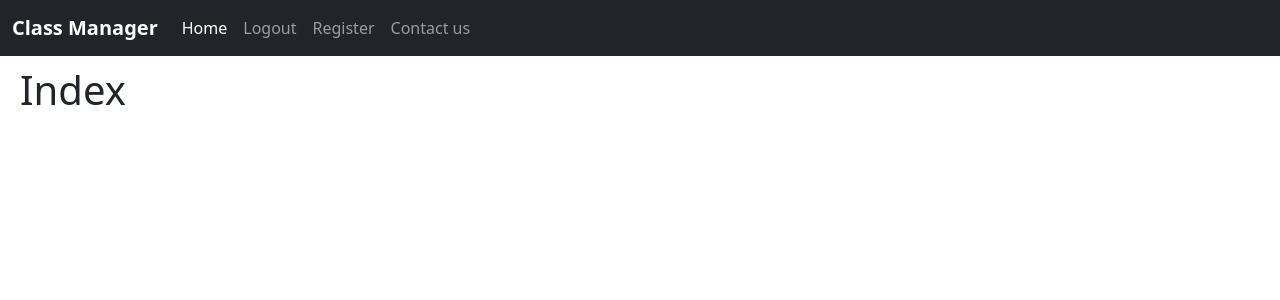
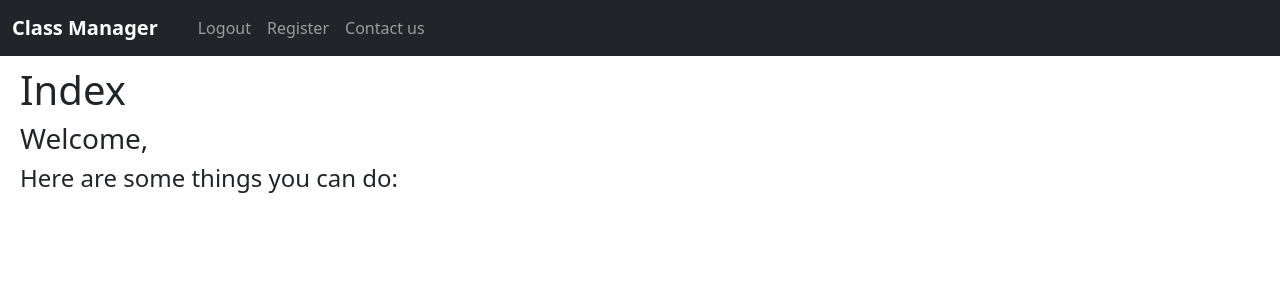
Before and after one commit to okoyekk/coursemanager-project, a Django app: page / in a window 1280 px wide. Shown: the top 300 px of the page. Run offline with Django 3.2, Linux system fonts and the light colour scheme; a user stored in the database is signed in.

Commit message:
Modified user model to store roles and  changed html

```diff
--- a/coursemanager/classmanager/models.py
+++ b/coursemanager/classmanager/models.py
@@ -5,7 +5,8 @@
 
 # Create your models here.
 class User(AbstractUser):
-    pass
+    is_student = models.BooleanField(default=False)
+    is_instructor = models.BooleanField(default=False)
 
 
 # Student model that is also a user
--- a/coursemanager/classmanager/templates/classmanager/index.html
+++ b/coursemanager/classmanager/templates/classmanager/index.html
@@ -2,4 +2,14 @@
 
 {% block body %}
   <h1>Index</h1>
+
+  {% if user.is_authenticated %}
+  <h3>Welcome, {{user.first_name}} {{user.last_name}}</h3>
+  <h4>Here are some things you can do:</h4>
+  <div class="operations">
+
+  </div>
+
+  {% endif %}
+
 {% endblock body %}
--- a/coursemanager/classmanager/templates/classmanager/layout.html
+++ b/coursemanager/classmanager/templates/classmanager/layout.html
@@ -19,18 +19,18 @@
     <nav class="navbar navbar-expand-lg navbar-dark bg-dark">
         <div class="container-fluid">
             <a class="navbar-brand" href="{% url 'index' %}"><b>Class Manager</b></a>
-            <button class="navbar-toggler" type="button" data-bs-toggle="collapse"
-                data-bs-target="#navbarSupportedContent" aria-controls="navbarSupportedContent" aria-expanded="false"
-                aria-label="Toggle navigation">
-                <span class="navbar-toggler-icon"></span>
+            <button class="navbar-toggler" type="button" data-bs-toggle="collapse" data-bs-target="#navbarNavAltMarkup" aria-controls="navbarNavAltMarkup" aria-expanded="false" aria-label="Toggle navigation">
+            <span class="navbar-toggler-icon"></span>
+            </button>
             </button>
             <div class="collapse navbar-collapse" id="navbarNavAltMarkup">
                 <div class="navbar-nav">
-                    <a class="nav-link active" aria-current="page" href="{% url 'index' %}">Home</a>
                     {% if user.is_authenticated %}
                     <!-- Links for student/instructor specific operations to be inserted later -->
+                    <a class="nav-link active" aria-current="page" href="{% url 'index' %}">{{user.first_name}} {{user.last_name}}</a>
                     <a class="nav-link" href="{% url 'logout' %}">Logout</a>
                     {% else %}
+                    <a class="nav-link active" aria-current="page" href="{% url 'index' %}">Home</a>
                     <a class="nav-link" href="{% url 'login' %}">Login</a>
                     {% endif %}
                     <!-- View Specific links on the nav -->
--- a/coursemanager/classmanager/views.py
+++ b/coursemanager/classmanager/views.py
@@ -104,6 +104,11 @@
                 new_role.save()
                 context['success_message'] = f'Great, you just made your {role} account, now you can participate in ' \
                                              'classes and submit assignments! '
+                # update user role
+                if role == "student":
+                    request.user.is_student = True
+                else:
+                    request.user.is_instructor = True
         else:
             # Send user error messages based on the situation
             if not request.user.is_authenticated:
@@ -130,9 +135,4 @@
 
 # Check if user has created a Student or Instructor account already
 def has_account(request):
-    x = Student.objects.all().filter(user=request.user).count()
-    y = Instructor.objects.all().filter(user=request.user).count()
-    if x == 0 and y == 0:
-        return False
-    else:
-        return True
+    return request.user.is_student or request.user.is_instructor
```
Also changed, not shown: coursemanager/classmanager/migrations/0002_auto_20210706_0212.py (added), coursemanager/db.sqlite3.
